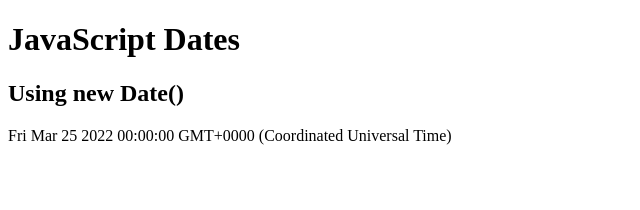
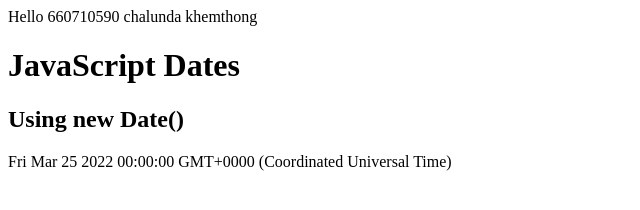
Before and after one commit to 66071059O/517101_590, a plain HTML site: page index.html in a window 1280 px wide. Shown: the whole page, without its empty margins (0-640 px from the left). Drawn offline with Linux system fonts and the light colour scheme.

Commit message:
add id and name

```diff
--- a/index.html
+++ b/index.html
@@ -1,7 +1,7 @@
 <!DOCTYPE html>
 <html>
 <body>
-
+Hello 660710590 chalunda khemthong
 <h1>JavaScript Dates</h1>
 <h2>Using new Date()</h2>
 
```
